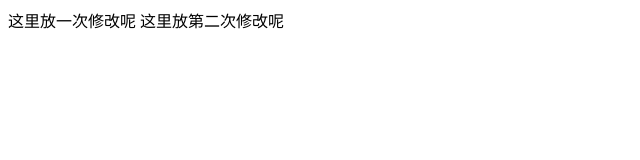
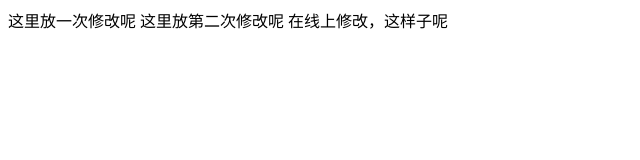
Before and after one commit to adrainHsu/jsEffect, a plain HTML site: page popup/popup.html in a window 1280 px wide. Shown: the whole page, without its empty margins (0-640 px from the left). Drawn offline with Linux system fonts and the light colour scheme.

Commit message:
Update popup.html

```diff
--- a/popup/popup.html
+++ b/popup/popup.html
@@ -7,5 +7,6 @@
 <body>
 这里放一次修改呢
 这里放第二次修改呢
+在线上修改，这样子呢
 </body>
 </html>
```
